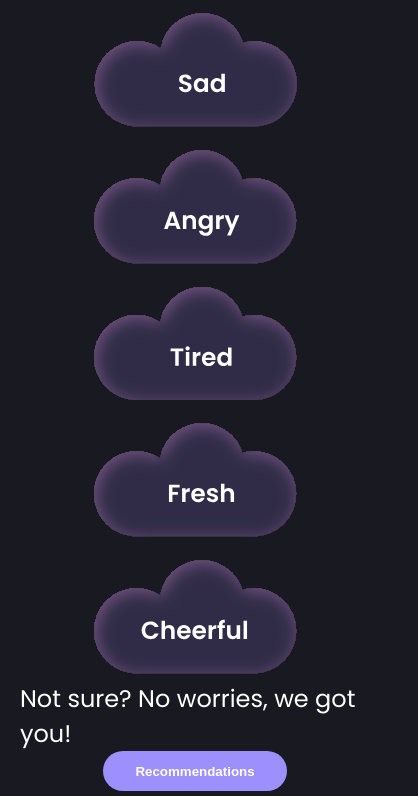
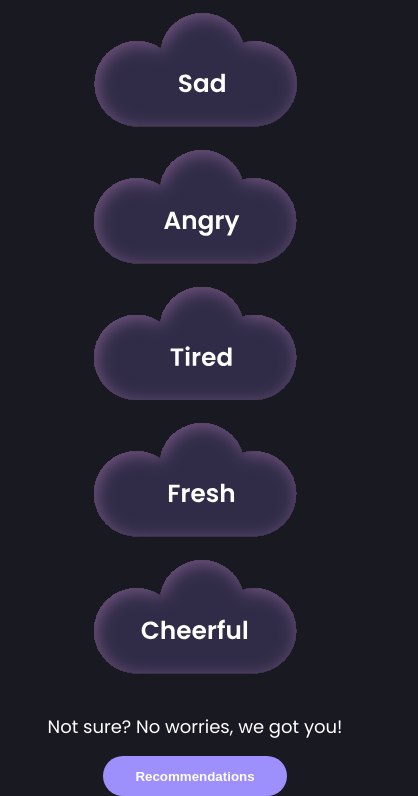
Before and after one commit to DevrajDC/mlh-peaceout-hacks, a plain HTML site: page index.html in a window 390 px wide. Shown: the part 2126-2922 px from the top of the page, 418 px wide, since content can reach past the window. Drawn offline with Linux system fonts and the light colour scheme.

Commit message:
fixed overflow

```diff
--- a/css/style.css
+++ b/css/style.css
@@ -15,7 +15,7 @@ html, body {
     font-family: 'Poppins', sans-serif ;
     max-width: 1200px;
     margin:auto;
-    /* overflow-x: hidden; */
+    overflow-x: hidden;
     scroll-behavior: smooth;
 }
 a{
@@ -167,7 +167,9 @@ div.direct-recommend {
 }
 
 p.reason-for-direct {
-    font-size: 24px;
+    font-size: 18px;
+    margin-bottom: 1rem;
+    text-align: center;
 }
 
 button.recommend {
@@ -208,4 +210,7 @@ button.recommend {
     div.mood-list div img{
         animation: none;
     }
+    p.reason-for-direct{
+        margin-top: 2rem;
+    }
 }
```
